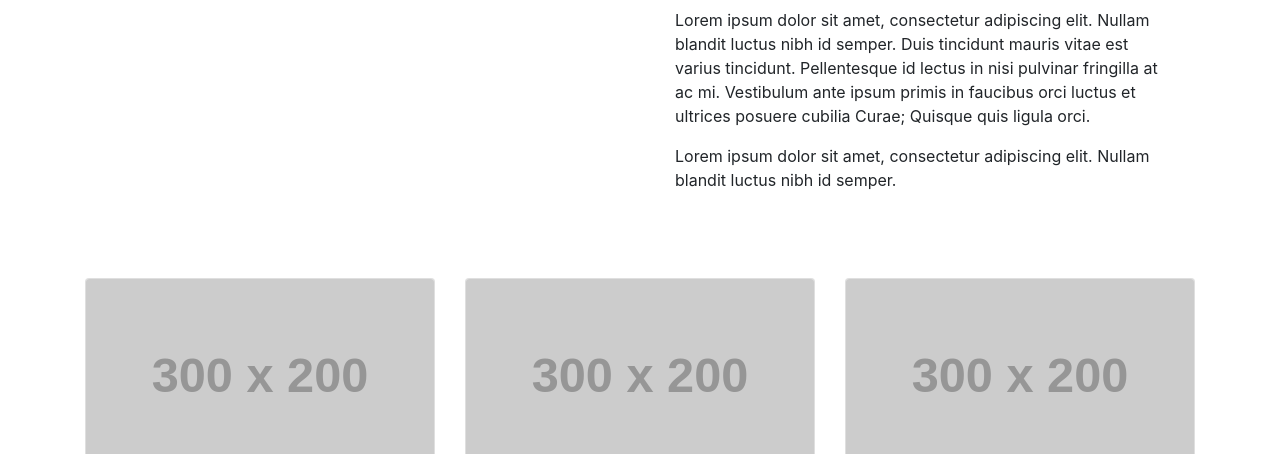
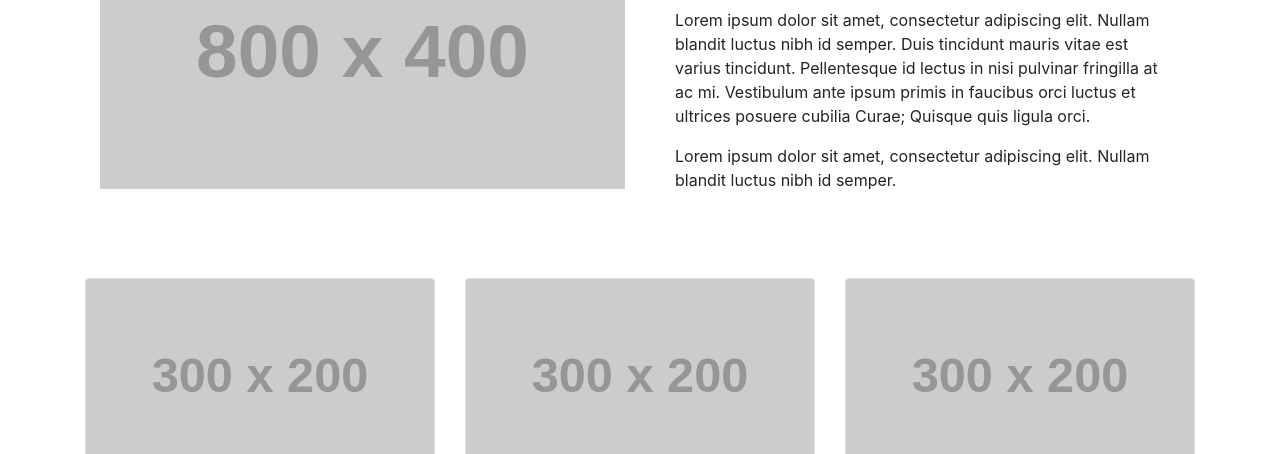
Before and after one commit to Neilkshake/PokemonEshop_template, a plain HTML site: page index.html in a window 1280 px wide. Shown: the part 646-1100 px from the top of the page. Drawn offline with nearby package versions, Linux system fonts and the light colour scheme; placeholder pictures from the web are drawn by us.

Commit message:
Fixing the template

```diff
--- a/index.html
+++ b/index.html
@@ -76,7 +76,7 @@
         <div class="row">
           <div class="col-lg-6">
             <img
-              src="caminho/para/imagem.jpg"
+              src="https://via.placeholder.com/800x400?text=imagem da Loja"
               alt="Imagem da Loja"
               class="img-fluid"
             />
```
